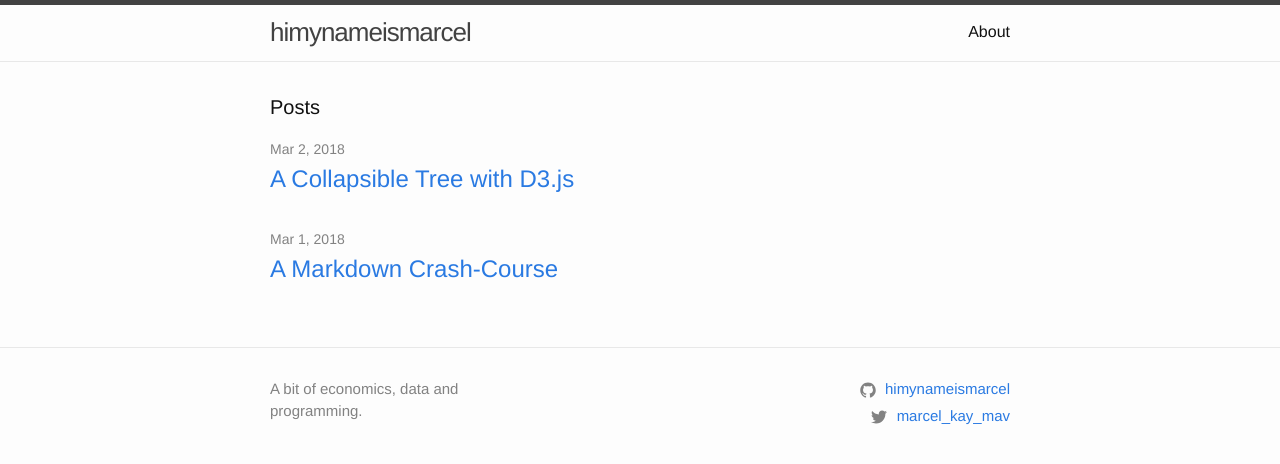
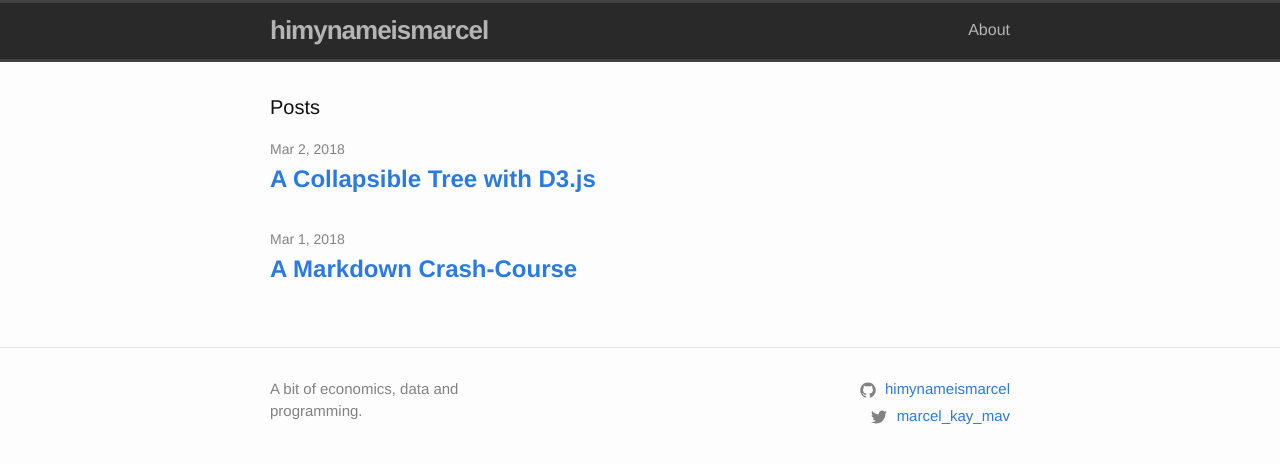
Before and after one commit to himynameismarcel/himynameismarcel.github.io, a Jekyll site: the page built from index.md, in a window 1280 px wide. Shown: the top 464 px of the page. Built offline with Jekyll 4.4.1, drawn with Linux system fonts in a browser that asks for light colours.

Commit message:
added custom css

```diff
--- a/_includes/head.html
+++ b/_includes/head.html
@@ -10,6 +10,8 @@
   <link rel="canonical" href="{{ page.url | replace:'index.html','' | absolute_url }}">
   <link rel="alternate" type="application/rss+xml" title="{{ site.title | escape }}" href="{{ "/feed.xml" | relative_url }}">
 
+  <link rel=”stylesheet” href=”{{ “/assets/custom.css” | relative_url }}”>
+
   {% if jekyll.environment == 'production' and site.google_analytics %}
   {% include google-analytics.html %}
   {% endif %}
--- a/assets/main.scss
+++ b/assets/main.scss
@@ -3,3 +3,78 @@
 ---
 
 @import "minima";
+
+.site-title {
+  font-size: 26px;
+  font-weight: 600;
+  line-height: 54px;
+  letter-spacing: -1px;
+  margin-bottom: 0;
+  float: left; }
+  .site-title, .site-title:visited {
+    color: #b4b4b4; }
+
+
+    .site-nav {
+      float: right;
+      line-height: 54px; }
+      .site-nav .nav-trigger {
+        display: none; }
+      .site-nav .menu-icon {
+        display: none; }
+      .site-nav .page-link {
+        color: #b4b4b4;
+        line-height: 1.5; }
+        .site-nav .page-link:not(:last-child) {
+          margin-right: 20px; }
+      @media screen and (max-width: 600px) {
+        .site-nav {
+          position: absolute;
+          top: 9px;
+          right: 15px;
+          background-color: #fdfdfd;
+          border: 1px solid #e8e8e8;
+          border-radius: 5px;
+          text-align: right; }
+          .site-nav label[for="nav-trigger"] {
+            display: block;
+            float: right;
+            width: 36px;
+            height: 36px;
+            z-index: 2;
+            cursor: pointer; }
+          .site-nav .menu-icon {
+            display: block;
+            float: right;
+            width: 36px;
+            height: 26px;
+            line-height: 0;
+            padding-top: 10px;
+            text-align: center; }
+            .site-nav .menu-icon > svg path {
+              fill: #424242; }
+          .site-nav input ~ .trigger {
+            clear: both;
+            display: none; }
+          .site-nav input:checked ~ .trigger {
+            display: block;
+            padding-bottom: 5px; }
+          .site-nav .page-link {
+            display: block;
+            padding: 5px 10px;
+            margin-left: 20px; }
+            .site-nav .page-link:not(:last-child) {
+              margin-right: 0; } }
+
+
+    .site-header {
+      border-top: 3px solid #424242;
+      border-bottom: 3px solid #424242;
+      min-height: 55.95px;
+      background-color: #292929;
+      position: relative; }
+
+      .post-link {
+        display: block;
+        font-weight: bold;
+        font-size: 24px; }
```
Also changed, not shown: assets/custom.css (added, +9 -0 lines), 8 other files.
